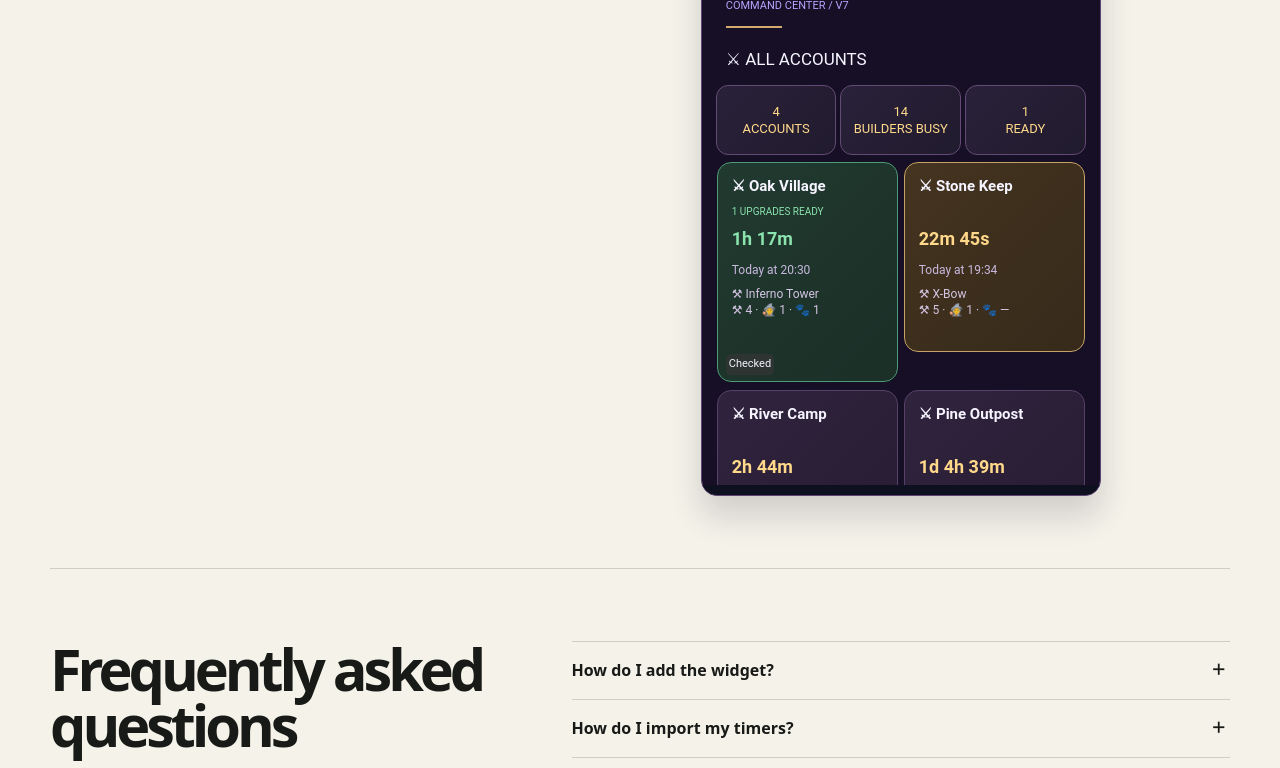
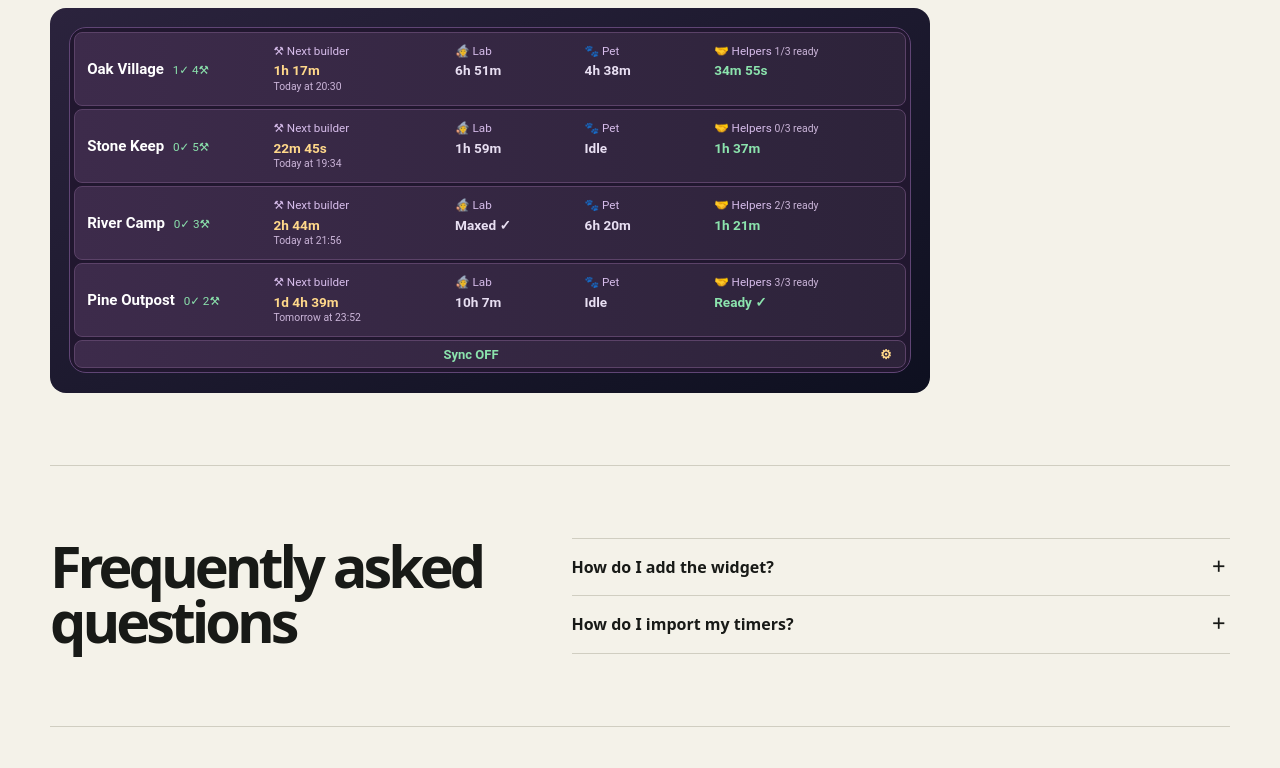
Before and after one commit to ashot978/GrigorianPortfolio, a plain HTML site: page apps/clash-timer-hub/index.html in a window 1280 px wide. Shown: the part 1043-1811 px from the top of the page. Drawn offline with Linux system fonts and the light colour scheme.

Commit message:
Lead with a wider widget and show all timer categories

```diff
--- a/apps/clash-timer-hub/index.html
+++ b/apps/clash-timer-hub/index.html
@@ -26,21 +26,123 @@
       <p class="lede">Track upgrade timers across your Clash of Clans accounts. View them in the app or add the widget to your home screen.</p>
       <a class="button" href="https://github.com/ashot978/ClashTimerHub">View the project on GitHub <span aria-hidden="true">↗</span></a>
     </section>
-    <section class="section demo-section" aria-labelledby="demo-title">
+    <section class="section demo-section cth-demo-section" aria-labelledby="demo-title">
       <div>
         <h2 id="demo-title">Try the demo</h2>
-        <p>Explore the Android interface from <a href="https://github.com/ashot978/ClashTimerHub/releases/tag/build-568">build #568</a> with sample accounts and live countdowns.</p>
+        <p>Try the home screen widget from <a href="https://github.com/ashot978/ClashTimerHub/releases/tag/build-568">build #568</a> with live sample timers for builders, the lab, pets and helpers. Switch to App to explore the rest of the interface.</p>
       </div>
       <div class="demo cth-demo" data-clash-demo aria-label="Interactive demo of Clash Timer Hub">
         <div class="cth-preview-controls" hidden>
           <div role="group" aria-label="Preview type">
-            <button type="button" data-preview aria-controls="cth-app" aria-pressed="true">App</button>
-            <button type="button" data-preview aria-controls="cth-widget" aria-pressed="false">Widget</button>
+            <button type="button" data-preview aria-controls="cth-widget" aria-pressed="true">Widget</button>
+            <button type="button" data-preview aria-controls="cth-app" aria-pressed="false">App</button>
           </div>
           <button type="button" data-pause>Pause sample timers</button>
         </div>
 
-        <div id="cth-app" class="cth-app">
+        <section id="cth-widget" class="cth-widget-preview" aria-label="Home screen widget">
+          <div class="cth-widget">
+            <div class="cth-widget-row">
+              <div class="cth-widget-account">
+                <strong>Oak Village</strong>
+                <span class="cth-widget-builders" aria-label="1 ready, 4 active builders">1✓ 4⚒</span>
+              </div>
+              <dl class="cth-widget-timers">
+                <div class="cth-widget-next">
+                  <dt><span aria-hidden="true">⚒</span> Next builder</dt>
+                  <dd><time data-timer="4680" datetime="PT4680S">1h 18m</time> <small data-finish="4680">Today</small></dd>
+                </div>
+                <div>
+                  <dt><span aria-hidden="true">🧙</span> Lab</dt>
+                  <dd><time data-timer="24720" datetime="PT24720S">6h 52m</time></dd>
+                </div>
+                <div>
+                  <dt><span aria-hidden="true">🐾</span> Pet</dt>
+                  <dd><time data-timer="16740" datetime="PT16740S">4h 39m</time></dd>
+                </div>
+                <div class="cth-widget-helpers">
+                  <dt><span aria-hidden="true">🤝</span> Helpers <small>1/3 ready</small></dt>
+                  <dd><time data-timer="2100" datetime="PT2100S">35m 0s</time></dd>
+                </div>
+              </dl>
+            </div>
+            <div class="cth-widget-row">
+              <div class="cth-widget-account">
+                <strong>Stone Keep</strong>
+                <span class="cth-widget-builders" aria-label="0 ready, 5 active builders">0✓ 5⚒</span>
+              </div>
+              <dl class="cth-widget-timers">
+                <div class="cth-widget-next">
+                  <dt><span aria-hidden="true">⚒</span> Next builder</dt>
+                  <dd><time data-timer="1370" datetime="PT1370S">22m 50s</time> <small data-finish="1370">Today</small></dd>
+                </div>
+                <div>
+                  <dt><span aria-hidden="true">🧙</span> Lab</dt>
+                  <dd><time data-timer="7200" datetime="PT7200S">2h</time></dd>
+                </div>
+                <div>
+                  <dt><span aria-hidden="true">🐾</span> Pet</dt>
+                  <dd>Idle</dd>
+                </div>
+                <div class="cth-widget-helpers">
+                  <dt><span aria-hidden="true">🤝</span> Helpers <small>0/3 ready</small></dt>
+                  <dd><time data-timer="5880" datetime="PT5880S">1h 38m</time></dd>
+                </div>
+              </dl>
+            </div>
+            <div class="cth-widget-row">
+              <div class="cth-widget-account">
+                <strong>River Camp</strong>
+                <span class="cth-widget-builders" aria-label="0 ready, 3 active builders">0✓ 3⚒</span>
+              </div>
+              <dl class="cth-widget-timers">
+                <div class="cth-widget-next">
+                  <dt><span aria-hidden="true">⚒</span> Next builder</dt>
+                  <dd><time data-timer="9848" datetime="PT9848S">2h 44m</time> <small data-finish="9848">Today</small></dd>
+                </div>
+                <div>
+                  <dt><span aria-hidden="true">🧙</span> Lab</dt>
+                  <dd>Maxed ✓</dd>
+                </div>
+                <div>
+                  <dt><span aria-hidden="true">🐾</span> Pet</dt>
+                  <dd><time data-timer="22860" datetime="PT22860S">6h 21m</time></dd>
+                </div>
+                <div class="cth-widget-helpers">
+                  <dt><span aria-hidden="true">🤝</span> Helpers <small>2/3 ready</small></dt>
+                  <dd><time data-timer="4920" datetime="PT4920S">1h 22m</time></dd>
+                </div>
+              </dl>
+            </div>
+            <div class="cth-widget-row">
+              <div class="cth-widget-account">
+                <strong>Pine Outpost</strong>
+                <span class="cth-widget-builders" aria-label="0 ready, 2 active builders">0✓ 2⚒</span>
+              </div>
+              <dl class="cth-widget-timers">
+                <div class="cth-widget-next">
+                  <dt><span aria-hidden="true">⚒</span> Next builder</dt>
+                  <dd><time data-timer="103200" datetime="PT103200S">1d 4h 40m</time> <small data-finish="103200">Tomorrow</small></dd>
+                </div>
+                <div>
+                  <dt><span aria-hidden="true">🧙</span> Lab</dt>
+                  <dd><time data-timer="36480" datetime="PT36480S">10h 8m</time></dd>
+                </div>
+                <div>
+                  <dt><span aria-hidden="true">🐾</span> Pet</dt>
+                  <dd>Idle</dd>
+                </div>
+                <div class="cth-widget-helpers">
+                  <dt><span aria-hidden="true">🤝</span> Helpers <small>3/3 ready</small></dt>
+                  <dd>Ready ✓</dd>
+                </div>
+              </dl>
+            </div>
+            <div class="cth-widget-footer"><span>Sync OFF</span><span aria-label="Widget settings">⚙</span></div>
+          </div>
+        </section>
+
+        <div id="cth-app" class="cth-app" hidden>
           <div class="cth-system-bar" aria-hidden="true"></div>
           <div class="cth-navigation" data-navigation role="group" aria-label="App navigation">
             <button type="button" data-tab aria-controls="cth-overview" aria-pressed="true" disabled>Overview</button>
@@ -176,6 +278,18 @@
                     <span>Oak Village · Unicorn</span>
                     <span><time data-timer="16740" datetime="PT16740S">4h 39m</time> · <span data-finish="16740">Today</span></span>
                   </li>
+                  <li class="cth-timeline-row" data-category="pets">
+                    <span>River Camp · Electro Owl</span>
+                    <span><time data-timer="22860" datetime="PT22860S">6h 21m</time> · <span data-finish="22860">Today</span></span>
+                  </li>
+                  <li class="cth-timeline-row" data-category="laboratory">
+                    <span>Oak Village · Wizard</span>
+                    <span><time data-timer="24720" datetime="PT24720S">6h 52m</time> · <span data-finish="24720">Today</span></span>
+                  </li>
+                  <li class="cth-timeline-row" data-category="laboratory">
+                    <span>Pine Outpost · Giant</span>
+                    <span><time data-timer="36480" datetime="PT36480S">10h 8m</time> · <span data-finish="36480">Today</span></span>
+                  </li>
                   <li class="cth-timeline-row" data-category="builders">
                     <span>Pine Outpost · Army Camp</span>
                     <span><time data-timer="103200" datetime="PT103200S">1d 4h 40m</time> · <span data-finish="103200">Tomorrow</span></span>
@@ -281,27 +395,6 @@
           <div class="cth-system-bar" aria-hidden="true"></div>
         </div>
 
-        <section id="cth-widget" class="cth-widget-preview" aria-label="Home screen widget" hidden>
-          <div class="cth-widget">
-              <div class="cth-widget-row">
-                <div><strong>Oak Village</strong><span class="cth-widget-builders">⚒ 4</span><span class="cth-widget-next"><time data-timer="4680" datetime="PT4680S">1h 18m</time></span></div>
-                <div><span>🧙 1</span><span>🐾 1</span><span><span data-finish="4680">Today</span></span></div>
-              </div>
-              <div class="cth-widget-row">
-                <div><strong>Stone Keep</strong><span class="cth-widget-builders">⚒ 5</span><span class="cth-widget-next"><time data-timer="1370" datetime="PT1370S">22m 50s</time></span></div>
-                <div><span>🧙 1</span><span>🐾 —</span><span><span data-finish="1370">Today</span></span></div>
-              </div>
-              <div class="cth-widget-row">
-                <div><strong>River Camp</strong><span class="cth-widget-builders">⚒ 3</span><span class="cth-widget-next"><time data-timer="9848" datetime="PT9848S">2h 44m</time></span></div>
-                <div><span>🧙 ✓</span><span>🐾 1</span><span><span data-finish="9848">Today</span></span></div>
-              </div>
-              <div class="cth-widget-row">
-                <div><strong>Pine Outpost</strong><span class="cth-widget-builders">⚒ 2</span><span class="cth-widget-next"><time data-timer="103200" datetime="PT103200S">1d 4h 40m</time></span></div>
-                <div><span>🧙 1</span><span>🐾 —</span><span><span data-finish="103200">Tomorrow</span></span></div>
-              </div>
-            <div class="cth-widget-footer"><span>Sync OFF</span><span aria-label="Widget settings">⚙</span></div>
-          </div>
-        </section>
       </div>
     </section>
     <section class="section faq" aria-labelledby="app-faq">
--- a/assets/clash-demo.css
+++ b/assets/clash-demo.css
@@ -1,10 +1,15 @@
+.cth-demo-section {
+  grid-template-columns: minmax(0, 1fr);
+  gap: 1.25rem;
+}
+.cth-demo-section > div:first-child p { max-width: 56ch; }
+
 .cth-demo {
   --cth-gold: #ffd88a;
   --cth-lavender: #d4c5e4;
   --cth-green: #8be3ad;
-  width: min(100%, 25rem);
+  width: min(100%, 55rem);
   min-width: 0;
-  justify-self: center;
   font: 1rem/1.35 Roboto, Arial, sans-serif;
 }
 .cth-demo button { cursor: pointer; }
@@ -33,6 +38,7 @@
 .cth-preview-controls button:hover { border-color: #281736; }
 
 .cth-app {
+  width: min(100%, 25rem);
   overflow: hidden;
   border: 1px solid #604575;
   border-radius: 1rem;
@@ -190,14 +196,32 @@
 .cth-settings-group strong { display: block; font-size: 14px; }
 .cth-settings-group small { display: block; color: #bdadce; font-size: 11px; }
 
-.cth-widget-preview { padding: 1.2rem .65rem; border-radius: 1rem; background: linear-gradient(155deg, #2b233d, #0e1020); }
-.cth-widget { padding: 3px; border: 1px solid #604575; border-radius: 17px; background: #21172f; color: #fff; }
-.cth-widget-row, .cth-widget-footer { margin-bottom: 1px; padding: 3px; border: 1px solid #5b4268; border-radius: 8px; background: linear-gradient(90deg, #3d2b4b, #2d233a); }
-.cth-widget-row > div { display: grid; grid-template-columns: minmax(0, 1fr) 22% 34%; align-items: center; min-height: 17px; padding-inline: 3px; color: #d6bcea; font-size: 10px; }
-.cth-widget-row strong { overflow: hidden; color: #fff; text-overflow: ellipsis; white-space: nowrap; }
-.cth-widget-row .cth-widget-builders, .cth-widget-footer { color: var(--cth-green); }
-.cth-widget-row .cth-widget-next, .cth-widget-footer > span:last-child { color: var(--cth-gold); }
+.cth-widget-preview {
+  container-type: inline-size;
+  padding: clamp(.55rem, 2vw, 1.2rem);
+  border-radius: 1rem;
+  background: linear-gradient(155deg, #2b233d, #0e1020);
+}
+.cth-widget { display: grid; gap: 3px; padding: 4px; border: 1px solid #604575; border-radius: 17px; background: #21172f; color: #fff; }
+.cth-widget-row, .cth-widget-footer { border: 1px solid #5b4268; border-radius: 8px; background: linear-gradient(90deg, #3d2b4b, #2d233a); }
+.cth-widget-row { display: grid; align-items: center; gap: .6rem 1rem; padding: .7rem .75rem; }
+.cth-widget-account { display: flex; flex-wrap: wrap; align-items: baseline; gap: .1rem .55rem; }
+.cth-widget-account strong { font-size: .94rem; }
+.cth-widget-builders, .cth-widget-footer { color: var(--cth-green); }
+.cth-widget-builders { font-size: .73rem; white-space: nowrap; }
+.cth-widget-timers { display: grid; grid-template-columns: repeat(2, minmax(0, 1fr)); gap: .55rem .65rem; margin: 0; }
+.cth-widget-timers dt { color: #d6bcea; font-size: .73rem; }
+.cth-widget-timers dd { margin: .1rem 0 0; color: #e8dff2; font-size: .85rem; font-weight: 700; font-variant-numeric: tabular-nums; }
+.cth-widget-timers small { display: block; color: #cbb5d9; font-size: .65rem; font-weight: 400; }
+.cth-widget-next time, .cth-widget-footer > span:last-child { color: var(--cth-gold); }
+.cth-widget-helpers dd { color: var(--cth-green); }
+.cth-widget-helpers small { display: inline-block; }
 .cth-widget-footer { display: grid; grid-template-columns: 1fr 38px; align-items: center; min-height: 28px; text-align: center; font-size: 13px; font-weight: 700; }
+
+@container (min-width: 34rem) {
+  .cth-widget-row { grid-template-columns: minmax(7rem, 1.1fr) minmax(0, 4fr); }
+  .cth-widget-timers { grid-template-columns: 1.15fr .8fr .8fr 1.2fr; }
+}
 
 @media (max-width: 360px) {
   .cth-screen { padding-inline: 8px; }
```
